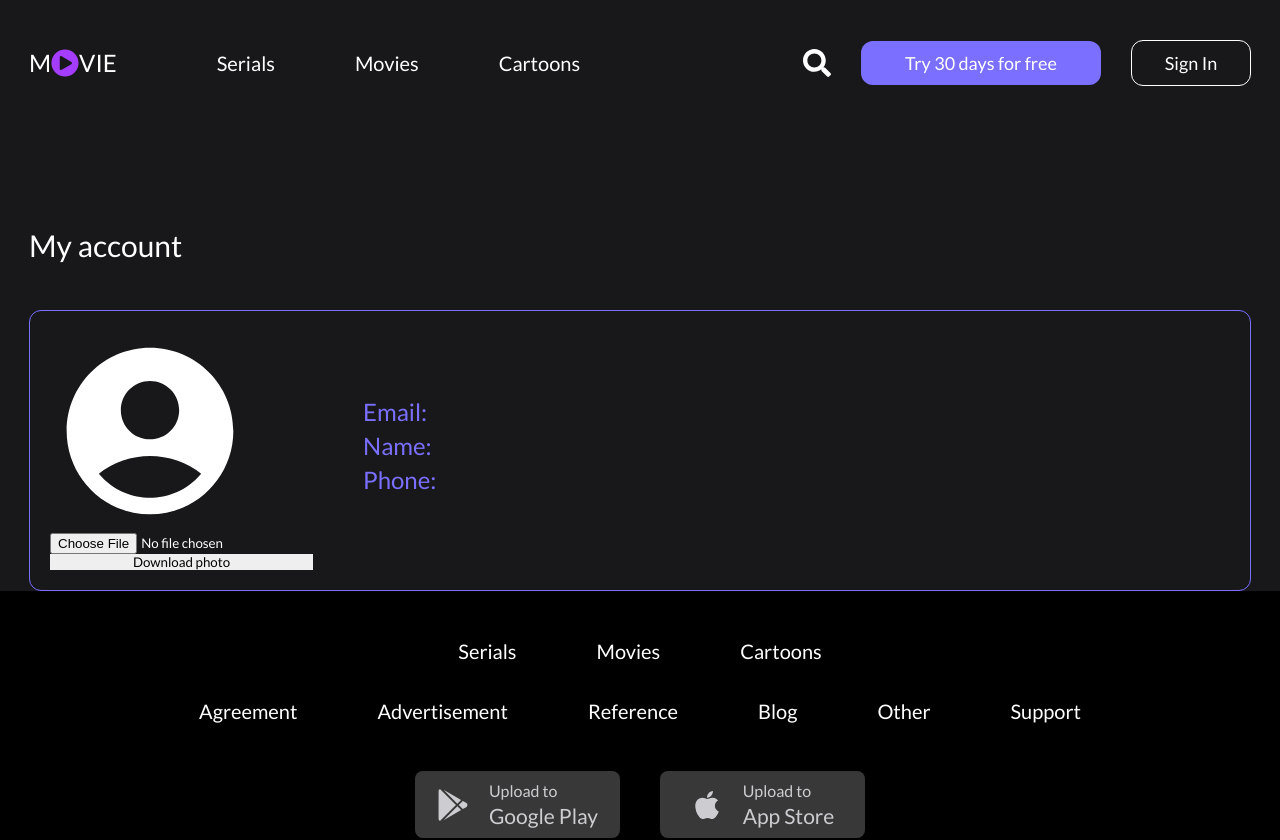
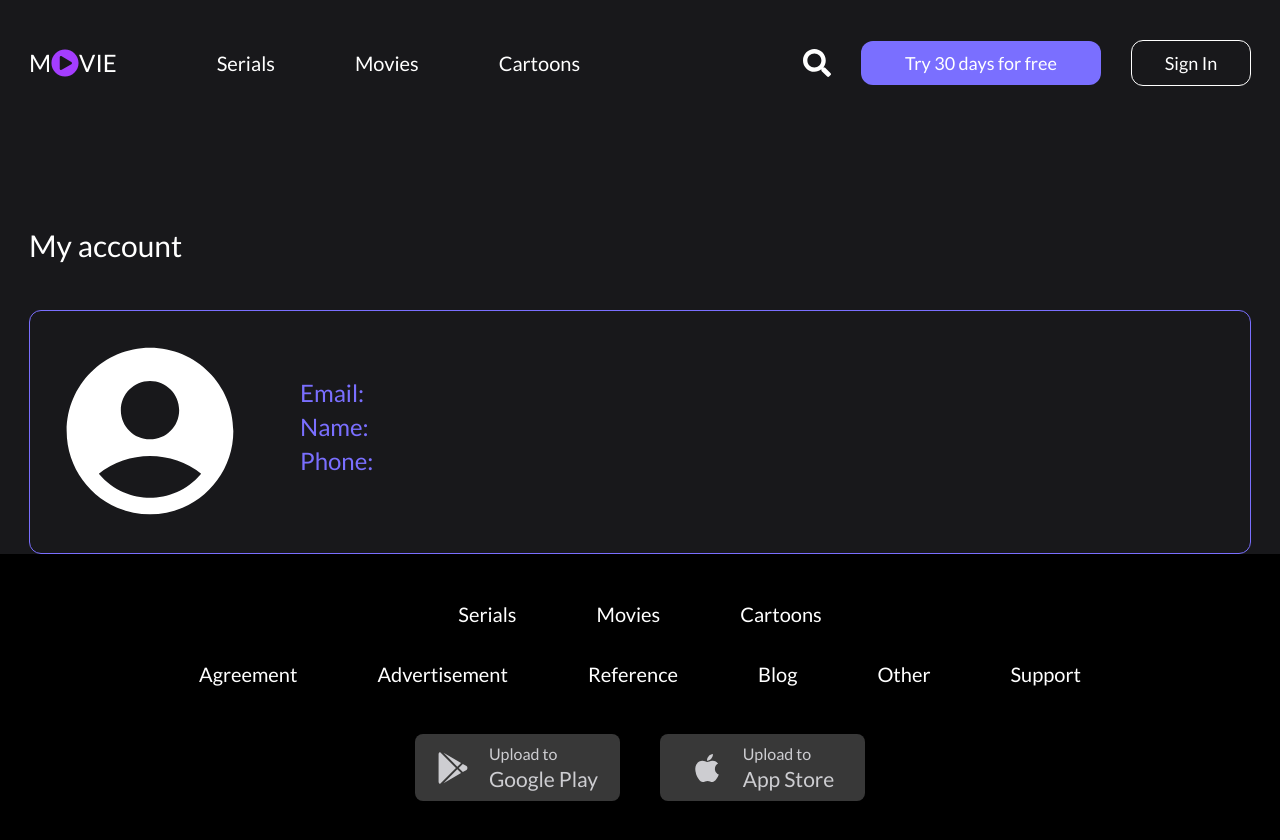
Before and after one commit to ildarmjs/project_movie, a React (Vite) app: page /account in a window 1280 px wide. Shown: the top 840 px of the page. Built offline with nearby package versions, Linux system fonts and the light colour scheme; no server answers.

Commit message:
add info account page

```diff
--- a/src/components/account/Account.jsx
+++ b/src/components/account/Account.jsx
@@ -7,7 +7,7 @@ import { MdAccountCircle } from 'react-icons/md'
 import axios from 'axios'
 const Account = () => {
 	const { user, setUser } = useContext(AuthContext)
-	const [file, setFile] = useState({})
+	const [file, setFile] = useState()
 	const [progress, setProgress] = useState({ started: false, pc: 0 })
 	const [message, setMessage] = useState(null)
 	const handleUploadFile = () => {
@@ -21,7 +21,7 @@ const Account = () => {
 		setMessage('Uploading...')
 		setProgress(prev => ({ ...prev, started: true }))
 		axios
-			.post('https://44491f98408701ba.mokky.dev/uploads', fd, {
+			.post(`${import.meta.env.VITE_BASE_URL}/uploads`, fd, {
 				onUploadProgress: progressEvent => {
 					setProgress(prev => ({ ...prev, pc: progressEvent.progress * 100 }))
 				},
@@ -31,14 +31,22 @@ const Account = () => {
 			})
 			.then(res => {
 				setMessage('Uploading successful')
-				res.data
+				setFile(res.data)
 			})
 			.catch(err => {
 				setMessage('Uploading failed')
 				console.log(err)
 			})
+
+		axios
+			.patch(`${import.meta.env.VITE_BASE_URL}/users/${user.id}`, user.image)
+			.then(({ data }) => {
+				setUser(data)
+				return console.log(data)
+			})
 	}
 
+	if (user)
 		return (
 			<Layout>
 				<div className={styles.body}>
@@ -46,8 +54,9 @@ const Account = () => {
 						<h3 className={styles.title}>My account</h3>
 						<div className={styles.info}>
 							<div className={styles.avatar}>
+								{/* <img src={user.image} alt='' /> */}
 								<MdAccountCircle size={200} />
-							<div className={styles.inputFile}>
+								{/* <div className={styles.inputFile}>
 									<div>
 										<input
 											type='file'
@@ -57,7 +66,7 @@ const Account = () => {
 
 									<button onClick={handleUploadFile}>Download photo</button>
 									{message && <span>{message}</span>}
-							</div>
+								</div> */}
 							</div>
 							<div className={styles.details}>
 								<div>
--- a/src/components/register/Register.jsx
+++ b/src/components/register/Register.jsx
@@ -27,7 +27,8 @@ const Register = () => {
 			name: data.name,
 			tel: data.tel,
 			email: data.email,
-			password: data.password
+			password: data.password,
+			favoritesFilm: []
 		}
 		axios
 			.post(`${import.meta.env.VITE_BASE_URL}/register`, newUser)
--- a/src/utils/AuthContext.jsx
+++ b/src/utils/AuthContext.jsx
@@ -5,8 +5,7 @@ export const AuthContext = createContext()
 
 const Context = ({ children }) => {
 	const [user, setUser] = useState({
-		email: '',
-		image: ''
+		email: ''
 	})
 
 	useEffect(() => {
```
Lines whose indentation alone changed are shown as unchanged.
